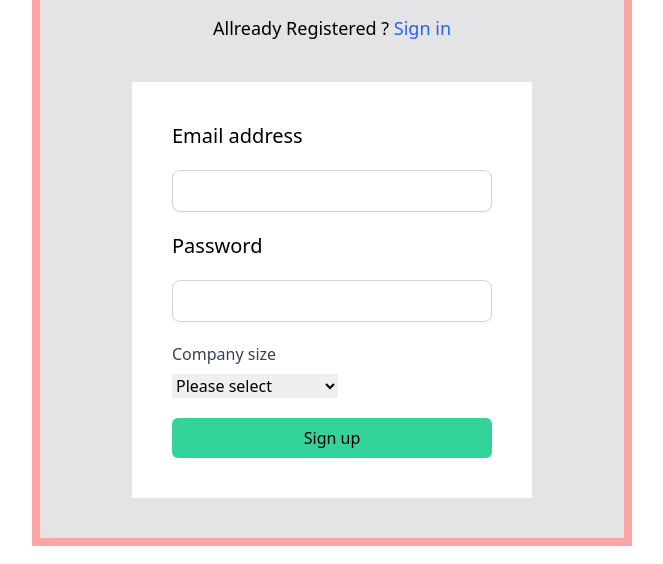
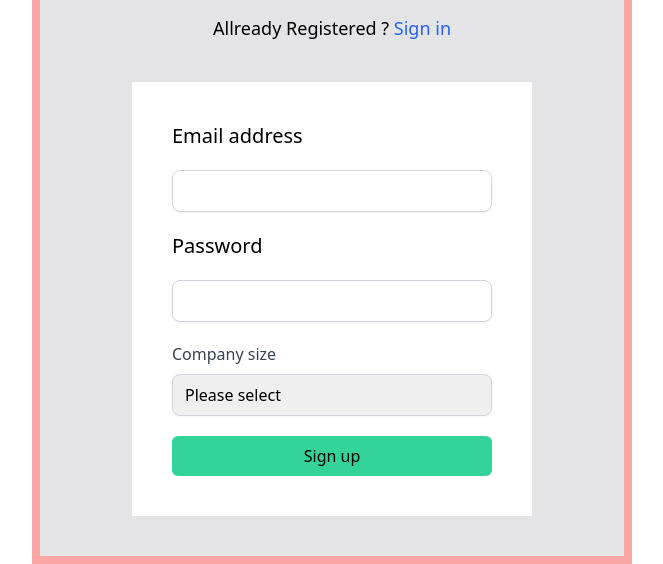
Before and after one commit to summenurfatema/form_style_tailwind, a website: page index.html in a window 1280 px wide. Shown: the part 282-846 px from the top of the page, without its empty margins (308-971 px from the left). Drawn offline with Linux system fonts and the light colour scheme.

Commit message:
option  added

```diff
--- a/index.html
+++ b/index.html
@@ -23,7 +23,7 @@
                 <label class="text-xl" for="email">Email address</label>
 
                 <input
-                    class=" px-3 py-2 rounded-lg shadow-sm border  border-gray-300 w-full focus:outline-none focus:border-emerald-400 focus:ring-1 focus:ring-emerald-500"
+                    class="px-3 py-2 rounded-lg shadow-sm border  border-gray-300 w-full focus:outline-none focus:border-emerald-400 focus:ring-1 focus:ring-emerald-500"
                     type="text" name="" id="">
                 <!-- password -->
                 <label class="text-xl" for="password">Password</label>
@@ -35,7 +35,8 @@
                 <div>
                     <label for="company" class="text-gray-700 font-sm">Company size</label>
                     <div class="mt-2">
-                        <select name="company-size" id="company-size">
+                        <select name="company-size" id="company-size"
+                            class="appearance-none w-[320px] px-3 py-2 rounded-lg shadow-sm border border-gray-300  focus:outline-none focus:border-emerald-400 focus:ring-1 focus:ring-emerald-500">
                             <option value="">Please select</option>
                             <option value="small">1 to 10 employees</option>
                             <option value="madium">11 to 50 employees</option>
```
Also changed, not shown: public/style.css.
